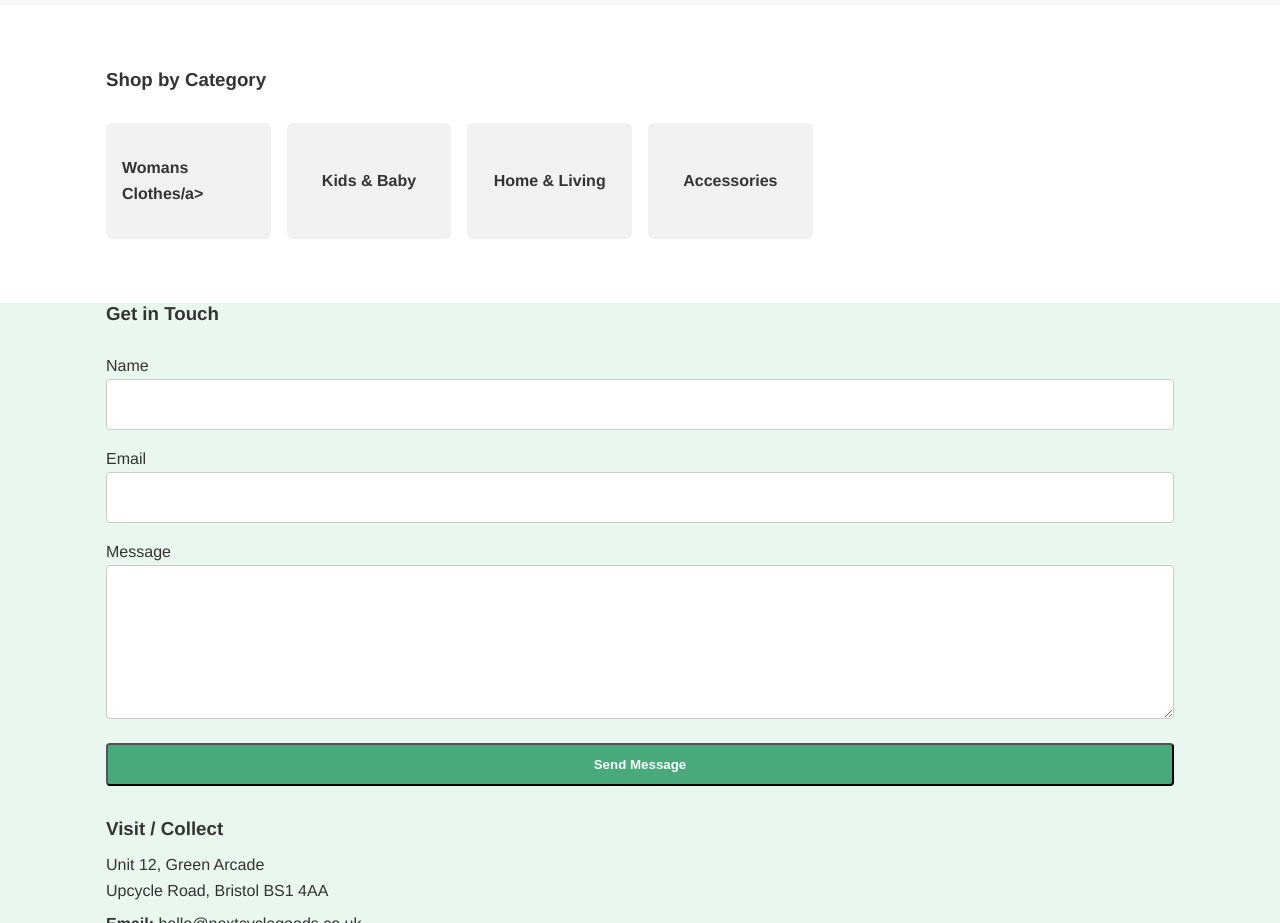
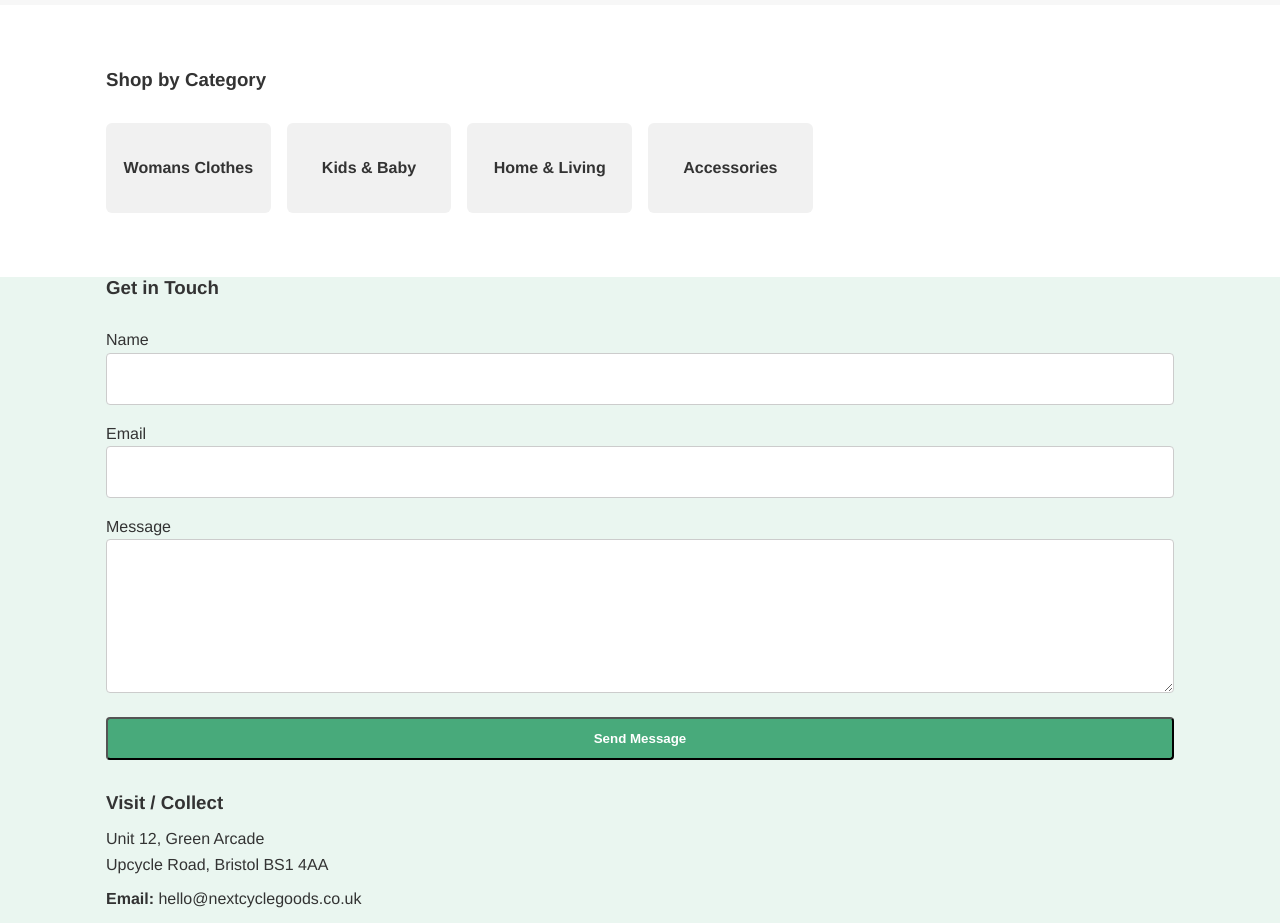
Before and after one commit to nextcyclegoods/NextCycle-Goods, a plain HTML site: page index.html in a window 1280 px wide. Shown: the part 2200-3123 px from the top of the page. Drawn offline with Linux system fonts and the light colour scheme.

Commit message:
Update index.html

```diff
--- a/index.html
+++ b/index.html
@@ -81,7 +81,7 @@
     <div class="container">
       <h3>Shop by Category</h3>
       <div class="category-grid">
-        <a href="#" class="cat-tile">Womans Clothes/a>
+        <a href="#" class="cat-tile">Womans Clothes</a>
         <a href="#" class="cat-tile">Kids & Baby</a>
         <a href="#" class="cat-tile">Home & Living</a>
         <a href="#" class="cat-tile">Accessories</a>
```
